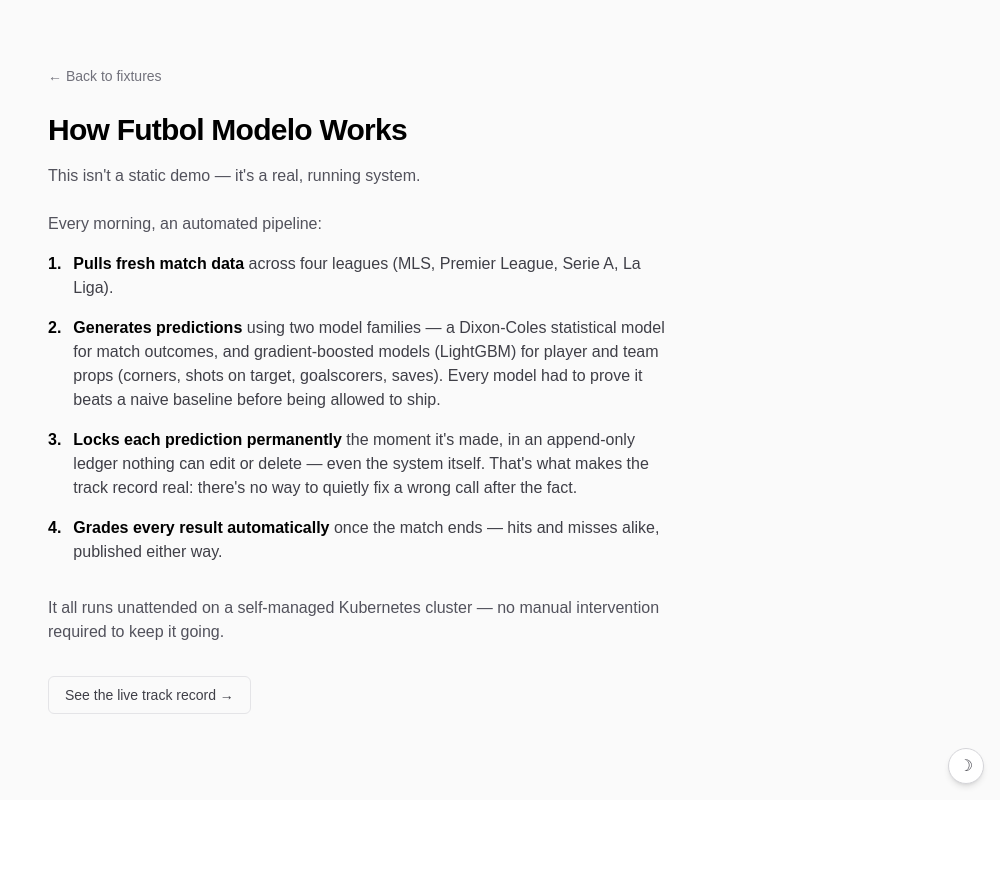
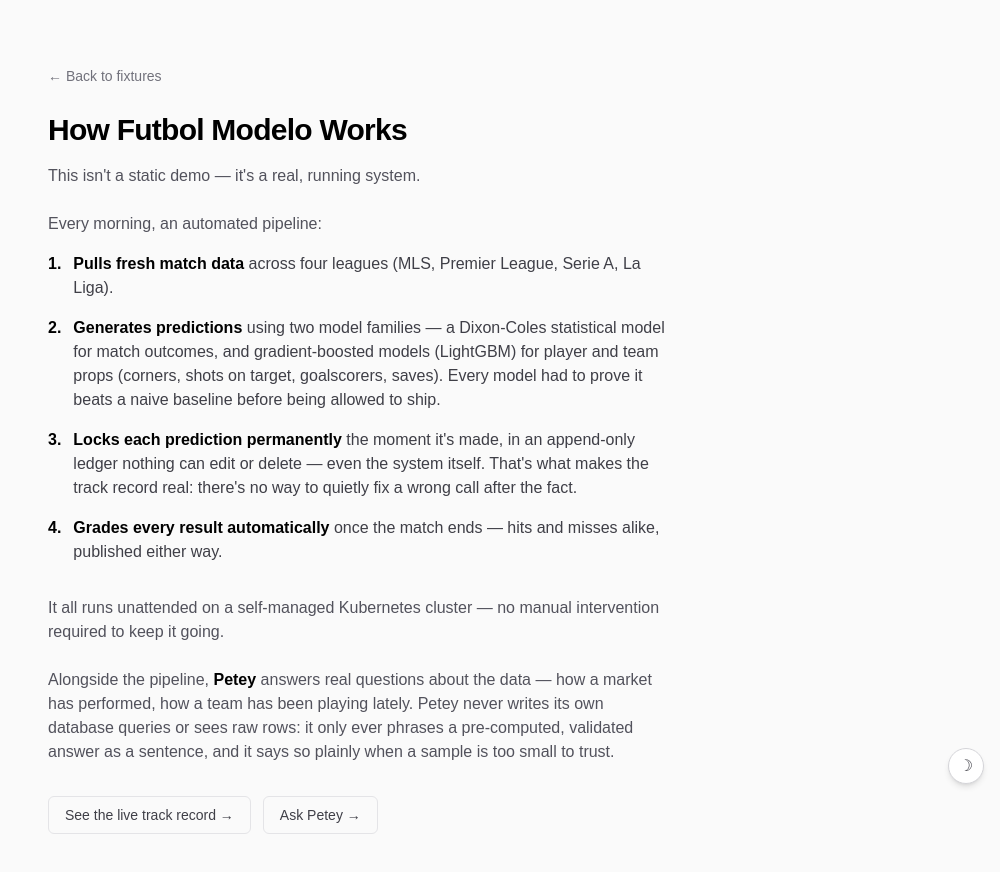
Before and after one commit to jbern1022/futbol-modelo, a Next.js app in the folder web/: page /how-it-works in a window 1280 px wide. Shown: the top 872 px of the page, without its empty margins (280-1280 px from the left). Before the commit the page ends 800 px from the top, so only its background shows below. Built offline with nearby package versions, Linux system fonts and the light colour scheme.

Commit message:
mention Petey on the How It Works page, with a matching Ask Petey link alongside Track Record

```diff
--- a/web/app/how-it-works/page.tsx
+++ b/web/app/how-it-works/page.tsx
@@ -59,9 +59,23 @@
           intervention required to keep it going.
         </p>
 
-        <a href="/track-record" className="mt-8 inline-block rounded-md border border-zinc-200 px-4 py-2 text-sm font-medium text-zinc-700 hover:bg-zinc-100 dark:border-zinc-800 dark:text-zinc-300 dark:hover:bg-zinc-900">
-          See the live track record &rarr;
-        </a>
+        <p className="mt-6 text-zinc-600 dark:text-zinc-400">
+          Alongside the pipeline, <strong className="text-black dark:text-zinc-50">Petey</strong>{" "}
+          answers real questions about the data — how a market has performed,
+          how a team has been playing lately. Petey never writes its own
+          database queries or sees raw rows: it only ever phrases a
+          pre-computed, validated answer as a sentence, and it says so
+          plainly when a sample is too small to trust.
+        </p>
+
+        <div className="mt-8 flex flex-wrap gap-3">
+          <a href="/track-record" className="inline-block rounded-md border border-zinc-200 px-4 py-2 text-sm font-medium text-zinc-700 hover:bg-zinc-100 dark:border-zinc-800 dark:text-zinc-300 dark:hover:bg-zinc-900">
+            See the live track record &rarr;
+          </a>
+          <a href="/petey" className="inline-block rounded-md border border-zinc-200 px-4 py-2 text-sm font-medium text-zinc-700 hover:bg-zinc-100 dark:border-zinc-800 dark:text-zinc-300 dark:hover:bg-zinc-900">
+            Ask Petey &rarr;
+          </a>
+        </div>
       </main>
     </div>
   );
```
